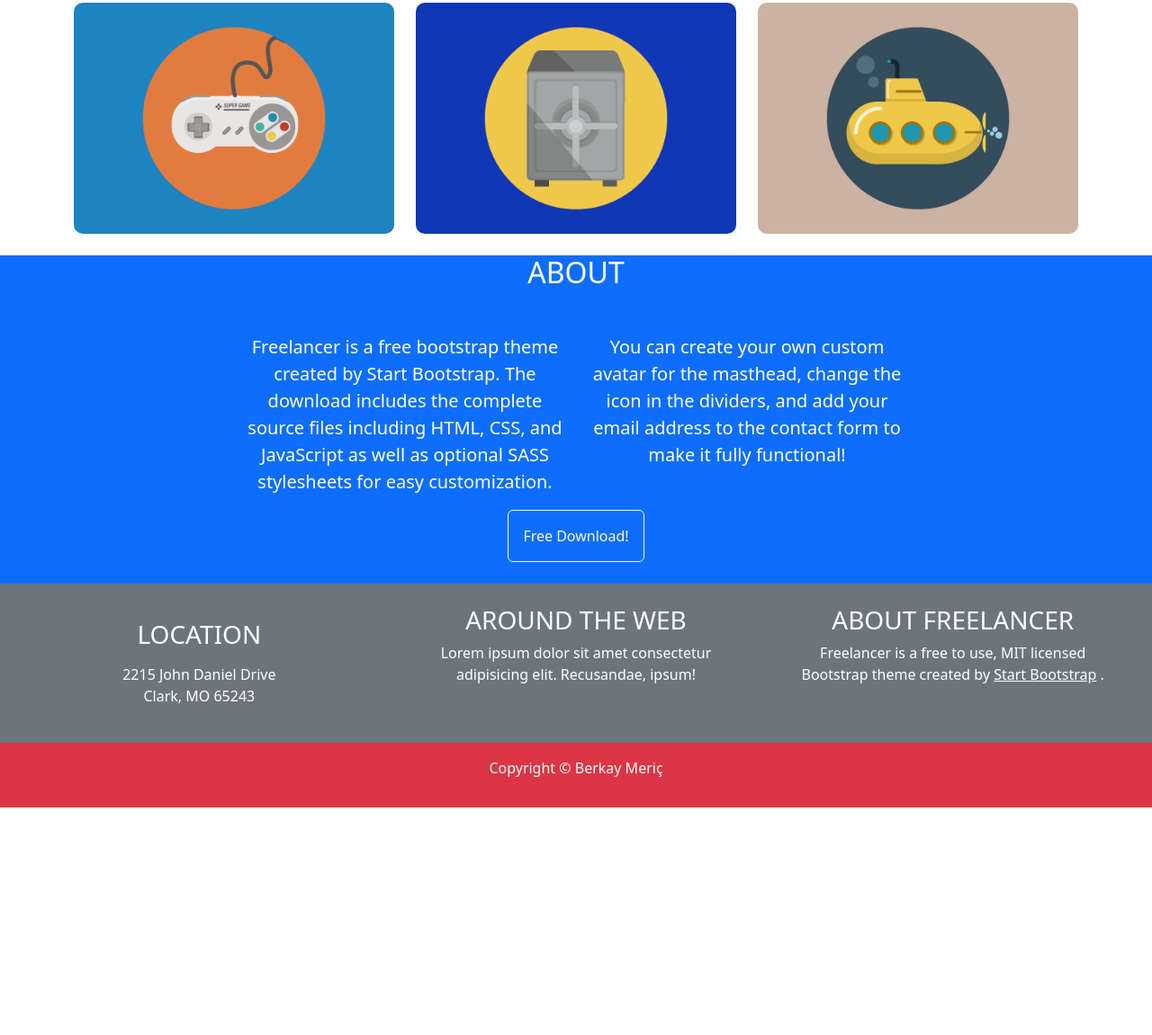
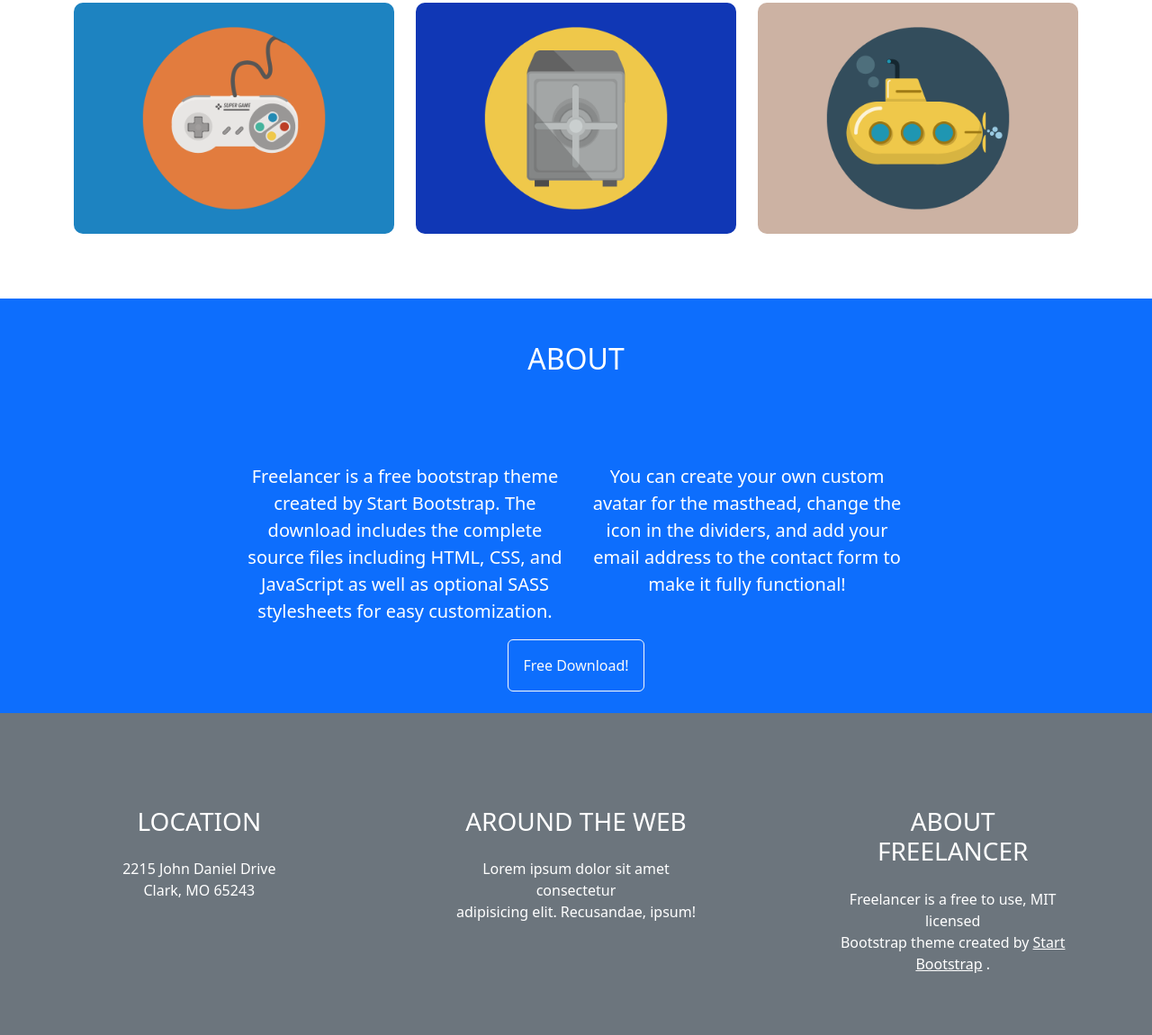
Before and after one commit to berkaymrc/First-Project, a plain HTML site: page index.html in a window 1280 px wide. Shown: the part 1150-2301 px from the top of the page at 90% size. Before the commit the page ends 2048 px from the top, so only its background shows below. Drawn offline with nearby package versions, Linux system fonts and the light colour scheme.

Commit message:
başlık düzenlemesi

```diff
--- a/index.html
+++ b/index.html
@@ -68,7 +68,7 @@
 
       <section class="text-center bg-primary text-white mb-0 pb-4 ">
         <div class="container" id="about">
-          <h2 class="text-uppercase text-white text-center">ABOUT</h2>
+          <h2 class="text-uppercase text-white text-center p-5 m-5">ABOUT</h2>
           <div class="row mt-5">
             <div class="col-lg-4 ms-auto">
               <p class="lead">Freelancer is a free bootstrap theme created by Start Bootstrap. The download includes the complete source files including HTML, CSS, and JavaScript as well as optional SASS stylesheets for easy customization.</p>
@@ -85,17 +85,17 @@
       <footer>
         <div class="content-container text-center bg-secondary text-white p-4">
           <div class="row">
-            <div class="col">
-              <h3 class="m-3">LOCATION</h3>
+            <div class="col p-5 m-3">
+              <h3 class="p-3">LOCATION</h3>
               <p>2215 John Daniel Drive <br>
                 Clark, MO 65243</p>
             </div>
-            <div class="col">
-              <h3>AROUND THE WEB</h3>
+            <div class="col p-5 m-3">
+              <h3 class="p-3">AROUND THE WEB</h3>
               <p>Lorem ipsum dolor sit amet consectetur <br>adipisicing elit. Recusandae, ipsum!</p>
             </div>
-            <div class="col">
-              <h3>ABOUT FREELANCER</h3>
+            <div class="col p-5 m-3">
+              <h3 class="p-3">ABOUT FREELANCER</h3>
               <p>Freelancer is a free to use, MIT licensed <br>Bootstrap theme created by <a href="#" class="text-white">Start Bootstrap</a> .</p>
             </div>
           </div>
```
